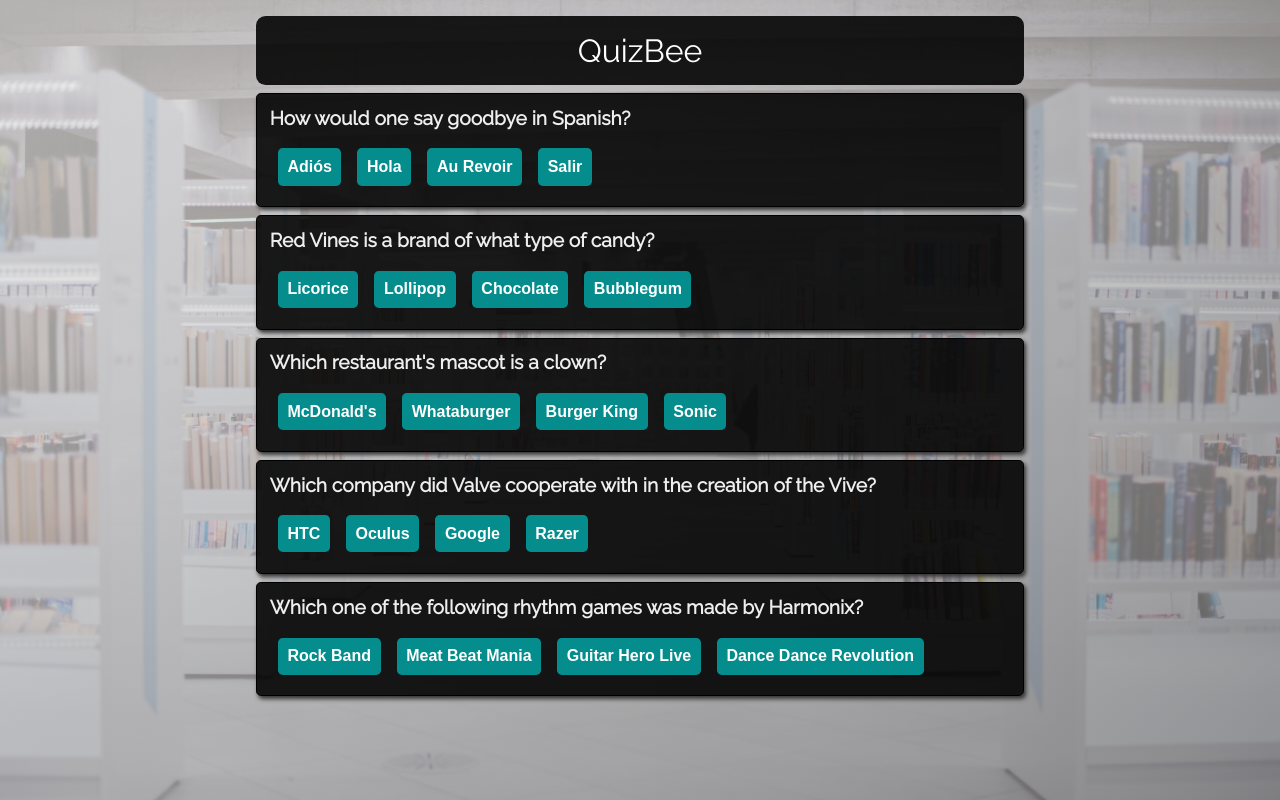
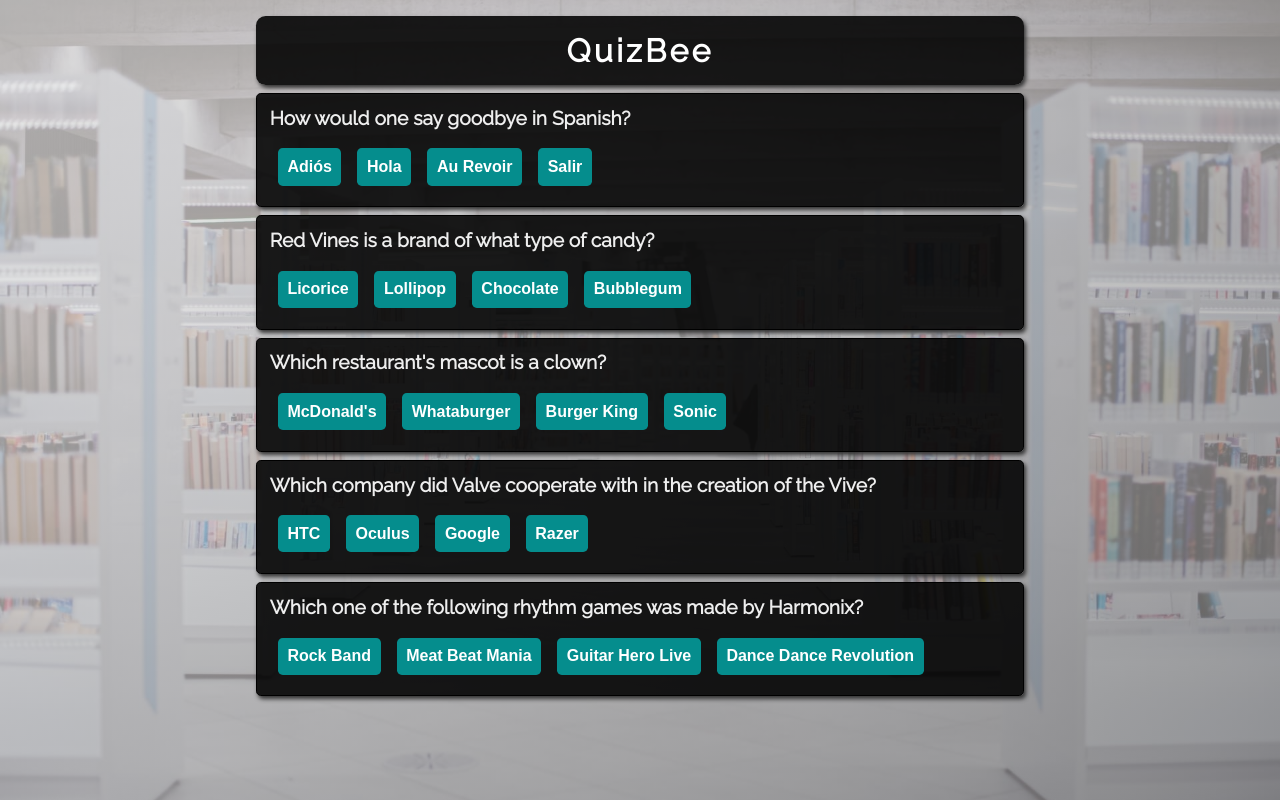
Before and after one commit to Meldy2503/quiz-app, a React (Create React App) app: page / in a window 1280 px wide. Built offline with nearby package versions, Linux system fonts and the light colour scheme.

Commit message:
add hover effects

```diff
--- a/src/assets/style.css
+++ b/src/assets/style.css
@@ -36,6 +36,9 @@
   font-size: 2rem;
   border-radius: .3em;
   text-align: center;
+  letter-spacing: .1em;
+  box-shadow: 2px 3px 4px #333;
+  font-weight: bold;
 }
 
 .question {
@@ -64,11 +67,14 @@
   margin: .5em;
   outline: none;
   border: none;
-  font-size: 1em;
+  font-size: 1rem;
   color: #fff;
   font-weight: bold;
   border-radius: .3em;
   cursor: pointer;
+}
+.answerBtn:hover {
+  background-color: #06afaf;
 }
 
 .score-board {
```
